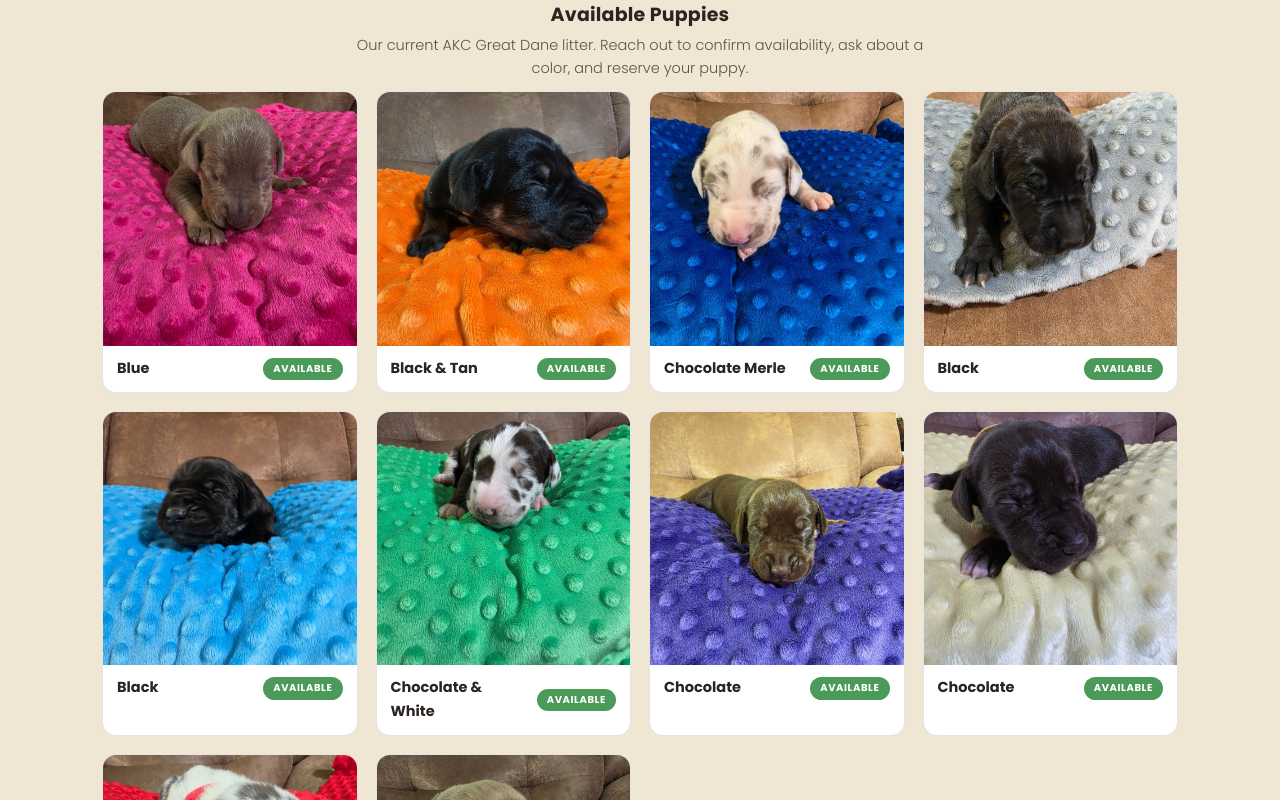
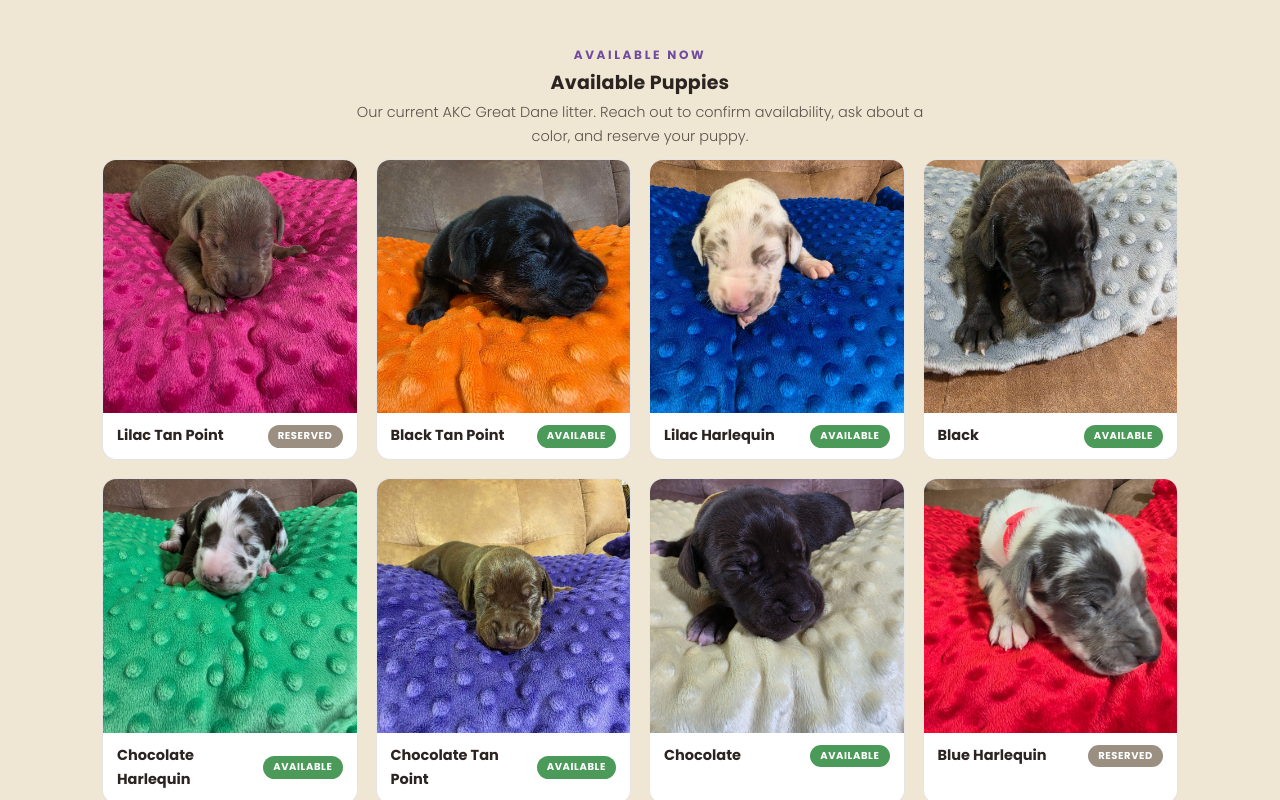
Before and after one commit to Breedwise/abr-kennel, a plain HTML site: page index.html in a window 1280 px wide. Shown: the part 3409-4209 px from the top of the page. Drawn offline with Linux system fonts and the light colour scheme.

Commit message:
ABR puppies: correct colors/patterns, mark reserved, remove duplicate; align Sire/Dam cards
Co-Authored-By: Claude Opus 4.8 <noreply@anthropic.com>

```diff
--- a/index.html
+++ b/index.html
@@ -57,6 +57,7 @@
   .pmeta{display:flex;align-items:center;justify-content:space-between;gap:8px;padding:11px 14px}
   .pname{font-weight:700;font-size:14.5px;color:var(--ink)}
   .pavail{font-size:10px;font-weight:700;letter-spacing:.06em;text-transform:uppercase;color:#fff;background:#4c9a5a;border-radius:20px;padding:3px 10px;white-space:nowrap}
+  .pavail.resv{background:#9a8f80}
   .litterimg{width:100%;aspect-ratio:16/10;object-fit:cover;object-position:center;border-radius:12px;display:block;margin-top:14px}
   .about .aboutimg{width:100%;min-height:320px;max-height:430px;object-fit:cover;object-position:center;border-radius:14px;display:block}
   .btn{display:inline-flex;align-items:center;gap:9px;font-family:var(--body);font-weight:600;font-size:15px;border-radius:44px;padding:14px 28px;cursor:pointer;border:0;transition:.18s}
@@ -107,14 +108,15 @@
   .grid{display:grid;grid-template-columns:repeat(4,1fr);gap:18px}
   @media(max-width:900px){.grid{grid-template-columns:1fr 1fr}}
   @media(max-width:480px){.grid{grid-template-columns:1fr}}
-  .dog{background:#fff;border:1px solid var(--line);border-radius:16px;overflow:hidden;box-shadow:0 10px 30px -22px rgba(0,0,0,.4);transition:.18s}
+  .dog{background:#fff;border:1px solid var(--line);border-radius:16px;overflow:hidden;box-shadow:0 10px 30px -22px rgba(0,0,0,.4);transition:.18s;display:flex;flex-direction:column}
   .dog:hover{transform:translateY(-3px);box-shadow:0 18px 40px -22px rgba(0,0,0,.45)}
   .dog .pht{aspect-ratio:1/1;border-bottom:1px solid var(--line)}
   .dog .pht .ph{min-height:100%;border:0;border-radius:0;background:var(--cream2)}
-  .dog .body{padding:14px 16px 16px}
+  .dog .body{padding:14px 16px 16px;flex:1;display:flex;flex-direction:column;align-items:flex-start}
   .dog .nm{font-family:var(--disp);font-size:19px;color:var(--purple)}
   .dog .meta{font-size:13px;color:var(--mid);margin-top:3px}
-  .dog .tag2{display:inline-block;font-size:10.5px;font-weight:700;letter-spacing:.05em;text-transform:uppercase;color:var(--purple);background:var(--purple-soft);border:1px solid var(--purple-line);border-radius:20px;padding:3px 9px;margin-top:9px}
+  .dog .tag2{display:inline-block;font-size:10.5px;font-weight:700;letter-spacing:.05em;text-transform:uppercase;color:var(--purple);background:var(--purple-soft);border:1px solid var(--purple-line);border-radius:20px;padding:3px 9px;margin-top:auto;margin-bottom:0}
+  .dog .nm,.dog .meta{flex:0 0 auto}
   .dog .todo{font-size:11.5px;color:var(--muted);font-style:italic;margin-top:8px}
   .subhead{font-family:var(--disp);font-size:20px;color:var(--ink);margin:6px 0 16px;text-align:center}
 
@@ -247,16 +249,15 @@
       <p style="color:var(--mid);font-weight:300;font-size:14.5px;max-width:580px;margin:8px auto 0">Our current AKC Great Dane litter. Reach out to confirm availability, ask about a color, and reserve your puppy.</p>
     </div>
     <div class="plitter">
-      <figure class="pcard"><img src="abr/pup-avail-1.jpg" alt="Blue Great Dane puppy available at ABR Kennels" loading="lazy"><figcaption class="pmeta"><span class="pname">Blue</span><span class="pavail">Available</span></figcaption></figure>
-      <figure class="pcard"><img src="abr/pup-avail-2.jpg" alt="Black and tan Great Dane puppy available at ABR Kennels" loading="lazy"><figcaption class="pmeta"><span class="pname">Black &amp; Tan</span><span class="pavail">Available</span></figcaption></figure>
-      <figure class="pcard"><img src="abr/pup-avail-3.jpg" alt="Chocolate merle Great Dane puppy available at ABR Kennels" loading="lazy"><figcaption class="pmeta"><span class="pname">Chocolate Merle</span><span class="pavail">Available</span></figcaption></figure>
+      <figure class="pcard"><img src="abr/pup-avail-1.jpg" alt="Lilac tan point Great Dane puppy at ABR Kennels" loading="lazy"><figcaption class="pmeta"><span class="pname">Lilac Tan Point</span><span class="pavail resv">Reserved</span></figcaption></figure>
+      <figure class="pcard"><img src="abr/pup-avail-2.jpg" alt="Black tan point Great Dane puppy available at ABR Kennels" loading="lazy"><figcaption class="pmeta"><span class="pname">Black Tan Point</span><span class="pavail">Available</span></figcaption></figure>
+      <figure class="pcard"><img src="abr/pup-avail-3.jpg" alt="Lilac harlequin Great Dane puppy available at ABR Kennels" loading="lazy"><figcaption class="pmeta"><span class="pname">Lilac Harlequin</span><span class="pavail">Available</span></figcaption></figure>
       <figure class="pcard"><img src="abr/pup-avail-4.jpg" alt="Black Great Dane puppy available at ABR Kennels" loading="lazy"><figcaption class="pmeta"><span class="pname">Black</span><span class="pavail">Available</span></figcaption></figure>
-      <figure class="pcard"><img src="abr/pup-avail-5.jpg" alt="Black Great Dane puppy available at ABR Kennels" loading="lazy"><figcaption class="pmeta"><span class="pname">Black</span><span class="pavail">Available</span></figcaption></figure>
-      <figure class="pcard"><img src="abr/pup-avail-6.jpg" alt="Chocolate and white Great Dane puppy available at ABR Kennels" loading="lazy"><figcaption class="pmeta"><span class="pname">Chocolate &amp; White</span><span class="pavail">Available</span></figcaption></figure>
-      <figure class="pcard"><img src="abr/pup-avail-7.jpg" alt="Chocolate Great Dane puppy available at ABR Kennels" loading="lazy"><figcaption class="pmeta"><span class="pname">Chocolate</span><span class="pavail">Available</span></figcaption></figure>
+      <figure class="pcard"><img src="abr/pup-avail-6.jpg" alt="Chocolate harlequin Great Dane puppy available at ABR Kennels" loading="lazy"><figcaption class="pmeta"><span class="pname">Chocolate Harlequin</span><span class="pavail">Available</span></figcaption></figure>
+      <figure class="pcard"><img src="abr/pup-avail-7.jpg" alt="Chocolate tan point Great Dane puppy available at ABR Kennels" loading="lazy"><figcaption class="pmeta"><span class="pname">Chocolate Tan Point</span><span class="pavail">Available</span></figcaption></figure>
       <figure class="pcard"><img src="abr/pup-avail-8.jpg" alt="Chocolate Great Dane puppy available at ABR Kennels" loading="lazy"><figcaption class="pmeta"><span class="pname">Chocolate</span><span class="pavail">Available</span></figcaption></figure>
-      <figure class="pcard"><img src="abr/pup-avail-9.jpg" alt="Blue merle Great Dane puppy available at ABR Kennels" loading="lazy"><figcaption class="pmeta"><span class="pname">Blue Merle</span><span class="pavail">Available</span></figcaption></figure>
-      <figure class="pcard"><img src="abr/pup-avail-10.jpg" alt="Fawn Great Dane puppy available at ABR Kennels" loading="lazy"><figcaption class="pmeta"><span class="pname">Fawn</span><span class="pavail">Available</span></figcaption></figure>
+      <figure class="pcard"><img src="abr/pup-avail-9.jpg" alt="Blue harlequin Great Dane puppy at ABR Kennels" loading="lazy"><figcaption class="pmeta"><span class="pname">Blue Harlequin</span><span class="pavail resv">Reserved</span></figcaption></figure>
+      <figure class="pcard"><img src="abr/pup-avail-10.jpg" alt="Lilac tan point Great Dane puppy available at ABR Kennels" loading="lazy"><figcaption class="pmeta"><span class="pname">Lilac Tan Point</span><span class="pavail">Available</span></figcaption></figure>
     </div>
     <div style="text-align:center;margin-top:26px"><a class="btn solid" href="abr-application.html">Apply to Reserve a Puppy →</a></div>
 
```
